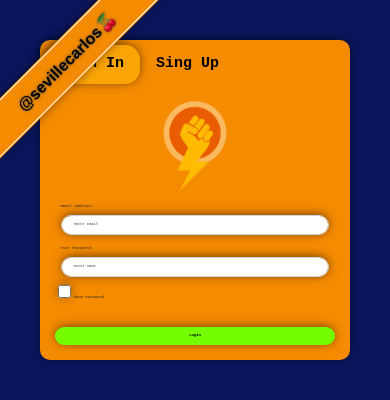
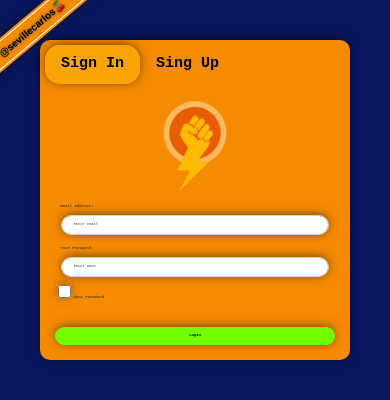
Before and after one commit to sevillecarlos/typing-race, a Vue app: page /authentication in a window 390 px wide. Shown: the top 400 px of the page. Built offline with nearby package versions, Linux system fonts and the light colour scheme.

Commit message:
add ribbon

```diff
--- a/src/App.vue
+++ b/src/App.vue
@@ -140,6 +140,15 @@ button[type="submit"] {
   border-radius: 10px;
 }
 
+/************************************************************/
+
+/* Small tablets to big tablets: from 768 to 1032*/
+@media only screen and (max-width: 1032px) {
+#app {
+    width: 80%;
+    margin: auto;
+  }
+}
 /* Small phones to small tablets: from 481 to 767*/
 @media only screen and (max-width: 767px) {
   #app {
@@ -149,6 +158,21 @@ button[type="submit"] {
   button {
     padding: 15px;
     font-size: 20px !important;
+  }
+    .ribbon {
+    left: -40px;
+    top: 15px;
+    -webkit-transform: rotate(-40deg);
+    -moz-transform: rotate(-40deg);
+    -ms-transform: rotate(-40deg);
+    -o-transform: rotate(-40deg);
+    transform: rotate(-40deg);
+  }
+  .ribbon a {
+    font: bold 100% "Helvetica Neue", Helvetica, Arial, sans-serif;
+    font-size: 10px;
+    margin: 2px 0;
+    padding: 5px 30px;
   }
 }
 /*Small Phone from 0 to 480px*/
@@ -161,5 +185,20 @@ button[type="submit"] {
     padding: 10px;
     font-size: 15px !important;
   }
+    .ribbon {
+    left: -40px;
+    top: 15px;
+    -webkit-transform: rotate(-40deg);
+    -moz-transform: rotate(-40deg);
+    -ms-transform: rotate(-40deg);
+    -o-transform: rotate(-40deg);
+    transform: rotate(-40deg);
+  }
+  .ribbon a {
+    font: bold 100% "Helvetica Neue", Helvetica, Arial, sans-serif;
+    font-size: 10px;
+    margin: 2px 0;
+    padding: 5px 30px;
+  }
 }
 </style>
--- a/src/components/GameBoard.vue
+++ b/src/components/GameBoard.vue
@@ -315,7 +315,7 @@ export default {
   box-sizing: border-box;
   color: black !important;
 }
-.game-stop *{
+.game-stop * {
   padding: 5px;
 }
 .start-btn {
@@ -375,10 +375,77 @@ export default {
 }
 
 /***************************************************************************/
+
+/* Small tablets to big tablets: from 768 to 1032*/
+@media only screen and (max-width: 1032px) {
+  .game-board {
+    margin-top: 30%;
+    padding: 5px;
+  }
+  .restart-btn {
+    font-size: 20px !important;
+  }
+  .word,
+  .correct-letter {
+    font-size: 60px;
+    letter-spacing: 1px;
+  }
+  .game-container {
+    margin-top: 2px;
+  }
+  .prepare-msg-container {
+    font-size: 40px;
+    color: black;
+    font-weight: bold;
+  }
+  .prepare-time {
+    font-size: 45px;
+    color: black;
+    font-weight: bold;
+  }
+  .timeout-msg {
+    font-size: 30px;
+    font-weight: bold;
+  }
+  .game-stop {
+    padding: 5px;
+  }
+  .not-sign-container * {
+    color: rgb(0, 0, 0);
+    font-weight: bold;
+    padding: 1px;
+    font-size: 20px;
+  }
+  .complete-word-msg {
+    font-size: 20px;
+  }
+  .user-points {
+    color: black;
+    font-size: 20px;
+  }
+  .level {
+    font-weight: bold;
+    font-size: 25px;
+    padding: 1px;
+    text-align: justify !important;
+    border-radius: 15px;
+  }
+  .user-level-score {
+    font-size: 20px;
+    float: left;
+    color: black;
+  }
+  .points {
+    font-weight: bold;
+    font-size: 25px;
+    padding: 1px;
+    border-radius: 15px;
+  }
+}
 /* Small phones to small tablets: from 481 to 767*/
 @media only screen and (max-width: 767px) {
   .game-board {
-    margin-top: 3%;
+    margin-top: 30%;
     padding: 5px;
   }
   .restart-btn {
@@ -444,7 +511,7 @@ export default {
 /*Small Phone from 0 to 480px*/
 @media only screen and (max-width: 400px) {
   .game-board {
-    margin-top: 1%;
+    margin-top: 30%;
     padding: 1px;
   }
   .restart-btn {
--- a/src/ui/NavBar.vue
+++ b/src/ui/NavBar.vue
@@ -252,7 +252,7 @@ export default {
 @media only screen and (max-width: 1035px) {
   .sign-link a {
     font-size: 10px;
-    width: 15%;
+    width: 10vw;
     margin: auto;
     padding: 10px !important;
   }
```
